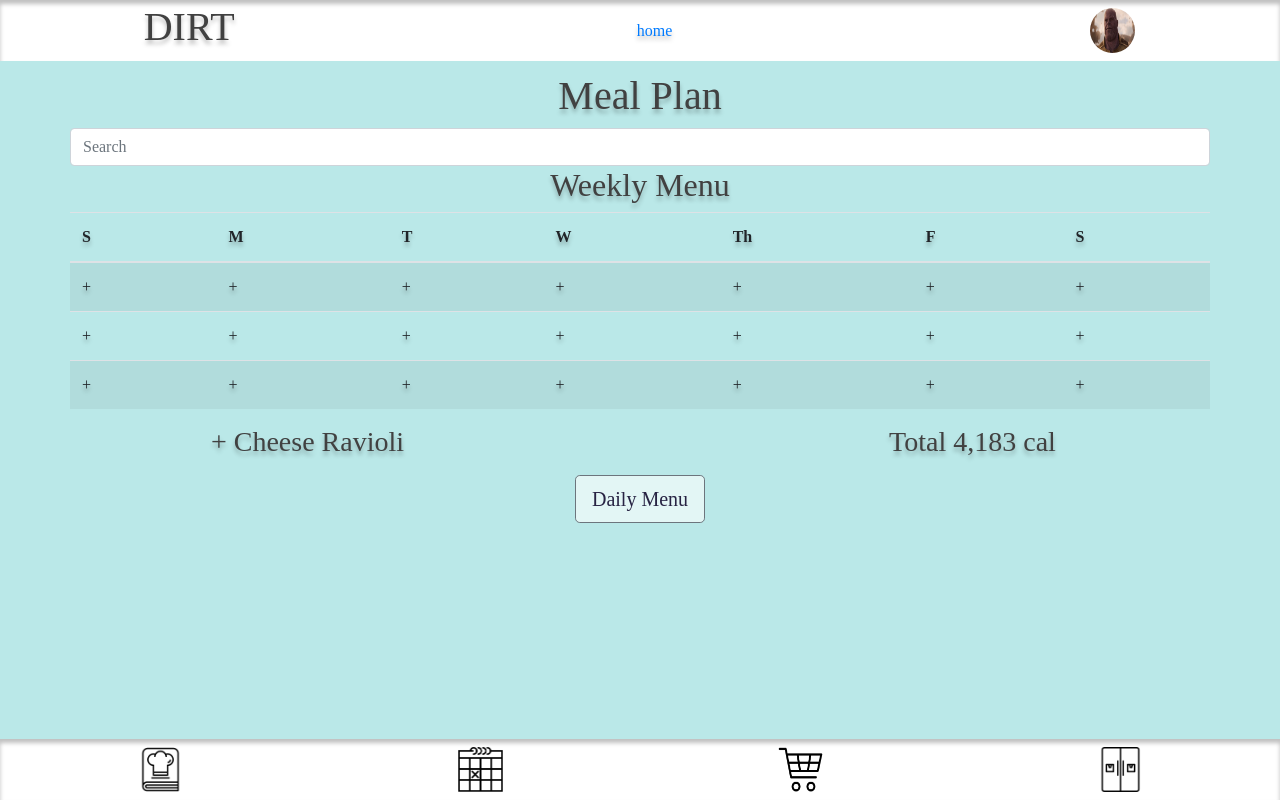
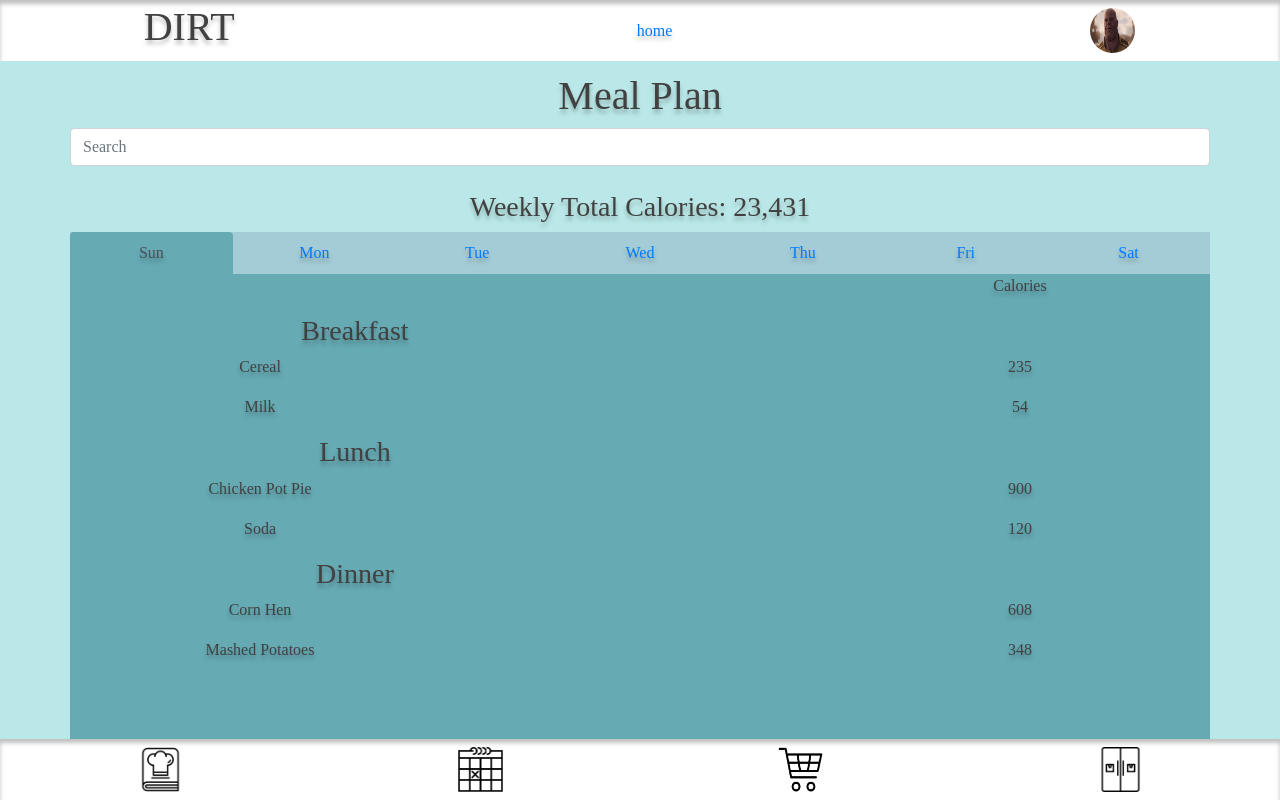
Before and after one commit to awong27/resetArea, a React (Create React App) app in the folder application/team102/UI/: page /mealplan in a window 1280 px wide. Shown: the top 800 px of the page. Built offline with nearby package versions, Linux system fonts and the light colour scheme; the HTML template or start-up script is replaced by a standard one.

Commit message:
Altered MealPlan Format To Tabs, fixed format errors

```diff
--- a/application/team102/UI/src/App.css
+++ b/application/team102/UI/src/App.css
@@ -5,7 +5,6 @@
   background-color: #bae8e8;
   height: 100vh;
 }
-
 .upperbox {
   background-color: #e3f6f5;
   box-shadow: inset rgb(0, 0, 0);
@@ -52,9 +51,11 @@
   background-color: #e3f6f5 !important;
 }
 .container {
-  height: 100vh;
+  background-color: #bae8e8;
   padding-left: 0 !important;
   padding-right: 0 !important;
+  height: 100% !important;
+
 }
 .listItem {
   width: 100vw !important;
--- a/application/team102/UI/src/Component/MealPlan.js
+++ b/application/team102/UI/src/Component/MealPlan.js
@@ -1,44 +1,132 @@
 import React, {Component} from 'react';
-import {Container, Row, Col, Table, Input, Button, NavLink} from 'reactstrap';
+import {Container, Row, Col, Input, NavLink, TabPane, Nav, NavItem, TabContent} from 'reactstrap';
 import Navi from "./Navigation";
 import TopBar from "./TopBar";
+import classnames from 'classnames';
+import "./mealplan.css";
+export default class MealPlan extends Component {
+  constructor(props) {
+    super(props);
 
-export default class MealPlan extends Component {
+    this.toggle = this.toggle.bind(this);
+    this.state = {
+      activeTab: '1'
+    };
+  }
+
+  toggle(tab) {
+    if (this.state.activeTab !== tab) {
+      this.setState({
+        activeTab: tab
+      });
+    }
+  }
   render() {
+
     return (
-      <div><TopBar/>
+      <div style={{height: "100%"}}><TopBar/>
       <Container>  <br/><br/><br/>
       <Row><Col><h1>Meal Plan</h1></Col></Row>
       <Row><Col><Input type="search" name="search" id="exampleSearch" placeholder="Search" /></Col></Row>
-      <Row><Col><h2>Weekly Menu</h2></Col></Row>
-      <Row><Table striped>
-    <thead>
-      <tr>
-         <th>S</th> <th>M</th> <th>T</th> <th>W</th>
-        <th>Th</th> <th>F</th> <th>S</th>
-      </tr>
-    </thead>
-    <tbody>
-      <tr>
-        <td>+</td> <td>+</td> <td>+</td>
-        <td>+</td> <td>+</td> <td>+</td> <td>+</td>
-      </tr>
-      <tr>
-        <td>+</td> <td>+</td> <td>+</td>
-        <td>+</td> <td>+</td> <td>+</td><td>+</td>
-      </tr>
-      <tr>
-        <td>+</td> <td>+</td> <td>+</td>
-        <td>+</td> <td>+</td> <td>+</td><td>+</td>
-      </tr>
-      </tbody>
-      </Table></Row>
-      <Row>
-          <Col><h3> + Cheese Ravioli</h3></Col>
-          <Col xs="2"></Col>
-          <Col><h3> Total 4,183 cal</h3></Col>
-        </Row>
-        <NavLink href="/mealDay"><Button size="lg">Daily Menu</Button></NavLink>
+      <br/>
+      <h3>Weekly Total Calories: 23,431</h3>
+      <Nav tabs justified className="plan">
+        <NavItem>
+          <NavLink className={classnames({ active: this.state.activeTab === '1' })}
+            onClick={() => { this.toggle('1'); }} >
+            Sun
+          </NavLink>
+        </NavItem>
+        <NavItem>
+          <NavLink className={classnames({ active: this.state.activeTab === '2' })}
+            onClick={() => { this.toggle('2'); }} >
+            Mon
+          </NavLink>
+        </NavItem>
+        <NavItem>
+          <NavLink className={classnames({ active: this.state.activeTab === '3' })}
+            onClick={() => { this.toggle('3'); }} >
+            Tue
+          </NavLink>
+        </NavItem>
+        <NavItem>
+          <NavLink className={classnames({ active: this.state.activeTab === '4' })}
+            onClick={() => { this.toggle('4'); }} >
+            Wed
+          </NavLink>
+        </NavItem>
+        <NavItem>
+          <NavLink className={classnames({ active: this.state.activeTab === '5' })}
+            onClick={() => { this.toggle('5'); }} >
+            Thu
+          </NavLink>
+        </NavItem>
+        <NavItem>
+          <NavLink className={classnames({ active: this.state.activeTab === '6' })}
+            onClick={() => { this.toggle('6'); }} >
+            Fri
+          </NavLink>
+        </NavItem>
+        <NavItem>
+          <NavLink className={classnames({ active: this.state.activeTab === '7' })}
+            onClick={() => { this.toggle('7'); }} >
+            Sat
+          </NavLink>
+        </NavItem>
+      </Nav>
+      <TabContent activeTab={this.state.activeTab}>
+        <TabPane tabId="1">
+          <Row>
+            <Col></Col><Col></Col><Col><p>Calories</p></Col>
+          </Row>
+          <Row>
+            <Col><h3>Breakfast</h3></Col><Col><Col></Col></Col>
+          </Row>
+          <Row>
+            <Col><p>Cereal</p></Col><Col></Col><Col>235</Col>
+          </Row>
+          <Row>
+            <Col><p>Milk</p></Col><Col></Col><Col>54</Col>
+          </Row>
+          <Row>
+            <Col><h3>Lunch</h3></Col><Col><Col></Col></Col>
+          </Row>
+          <Row>
+            <Col><p>Chicken Pot Pie</p></Col><Col></Col><Col>900</Col>
+          </Row>
+          <Row>
+            <Col><p>Soda</p></Col><Col></Col><Col>120</Col>
+          </Row>
+          <Row>
+            <Col><h3>Dinner</h3></Col><Col><Col></Col></Col>
+          </Row>
+          <Row>
+            <Col><p>Corn Hen</p></Col><Col></Col><Col>608</Col>
+          </Row>
+          <Row>
+            <Col><p>Mashed Potatoes</p></Col><Col></Col><Col>348</Col>
+          </Row>
+        </TabPane>
+        <TabPane tabId="2">
+          this is monday
+        </TabPane>
+        <TabPane tabId="3">
+          this is tuesday
+        </TabPane>
+        <TabPane tabId="4">
+          this is Wednesday
+        </TabPane>
+        <TabPane tabId="5">
+          this is Thursday
+        </TabPane>
+        <TabPane tabId="6">
+          this is Friday
+        </TabPane>
+        <TabPane tabId="7">
+          this is Saturday
+        </TabPane>
+      </TabContent>
+
       </Container>
       <Navi/>
       </div>
--- a/application/team102/UI/src/Component/Recipe.js
+++ b/application/team102/UI/src/Component/Recipe.js
@@ -7,7 +7,7 @@ export default class Recipe extends Component {
   render() {
     return (
       <div><TopBar/> <br/><br/><br/>
-      <Container>
+      <Container className="fit-content">
         <Row><Col><h1>Recipes</h1></Col></Row>
         <Row><Col><Input type="search" name="search" id="exampleSearch" placeholder="Search" /></Col></Row>
         <Row><Button href='/inRep' className='bigdes'>Recipe 1</Button></Row>
--- /dev/null
+++ b/application/team102/UI/src/Component/mealplan.css
@@ -0,0 +1,14 @@
+.plan > .nav-item > .nav-link.active {
+    color: #495057;
+    background-color: rgb(102, 170, 180);
+    border-color: rgba(102, 170, 180, 0);
+}
+.plan {
+    color: #495057;
+    background-color: rgba(96, 116, 158, 0.247);
+    border-color: rgba(102, 170, 180, 0);
+}
+.tab-content {
+    background-color: rgb(102, 170, 180);
+    height: 100%;
+}
```
Also changed, not shown: application/team102/UI/src/Component/Recipes.js (deleted, +0 -22 lines).
